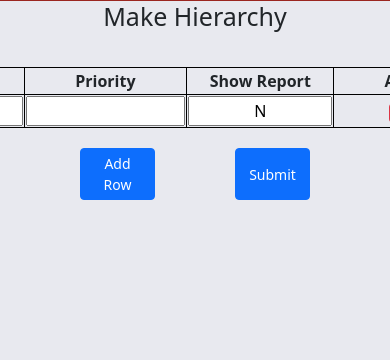
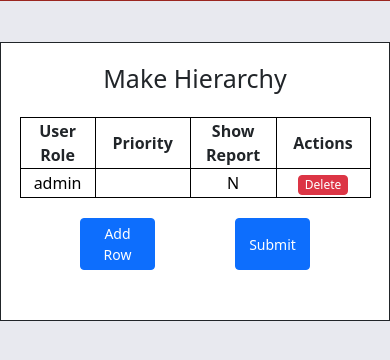
Before and after one commit to rohan-raut/Work-Compliance-System, a Django app: template templates/make_hierarchy.html in a window 390 px wide; the page is wider, and only the part inside the window is pictured. Shown: the part 55-415 px from the top of that part. Run offline with Django 4.2, Linux system fonts and the light colour scheme; the template is opened without the code that fills it: most values are stand-ins (such as "Sample title", 1, 10 or a date in 2020).

Commit message:
Made Hierarchy page responsive

```diff
--- a/static/make_hierarchy.css
+++ b/static/make_hierarchy.css
@@ -7,7 +7,7 @@
 }
 
 table{
-    width: 600px;
+    /* width: 600px; */
     text-align: center;
     justify-content: center;
 }
@@ -20,6 +20,11 @@
 input{
     width: 100%;
     text-align: center;
+    border: none;
+}
+
+input:focus{
+    outline: none;
 }
 
 button{
@@ -44,3 +49,35 @@
     padding: 0px 6px;
     font-size: 12px;
 }
+
+.main_content{
+    background-color: white;
+    padding-top: 20px;
+    padding-bottom: 50px;
+    margin-top: 25px;
+}
+
+
+@media screen and (max-width: 576px){
+    table{
+        width: 90vw;
+    }
+}
+
+@media screen and (min-width: 576px) and (max-width: 768px){
+    table{
+        width: 65vw;
+    }
+}
+
+@media screen and (min-width: 768px) and (max-width: 992px){
+    table{
+        width: 70vw;
+    }
+}
+
+@media screen and (min-width: 992px){
+    table{
+        width: 700px;
+    }
+}
--- a/templates/make_hierarchy.html
+++ b/templates/make_hierarchy.html
@@ -8,12 +8,13 @@
 
 {% block body %}
 
-<h1>Make Hierarchy</h1>
-
-<div class="table_container d-flex justify-content-center m-3">
+<div class="container mt-3 mb-3">
+    <div class="row justify-content-center">
+        <div class="col-12 col-sm-12 col-md-12 col-lg-9 border border-dark main_content">
+            <h1 class="mb-4">Make Hierarchy</h1>
             <form method="post" action="/make-hierarchy/">
                 {% csrf_token %}
-        <table id="hierarchy_table">
+                <table id="hierarchy_table" align="center">
                     <tr>
                       <th>User Role</th>
                       <th>Priority</th>
@@ -37,9 +38,16 @@
                     <button id="submit_btn" type="submit" class="btn btn-sm btn-primary">Submit</button>
                 </div>
             </form>
+        </div>
+    </div>
+</div>
 
-    <script src="/static/make_hierarchy.js"></script>
-</div>
+
+
+<!-- <div class="table_container d-flex justify-content-center m-3">
+
+
+</div> -->
 
 
 
@@ -50,5 +58,6 @@
     let cnt_rows = {{rows}}
 </script>
 
+<script src="/static/make_hierarchy.js"></script>
 
 {% endblock body %}
```
Also changed, not shown: db.sqlite3. Lines whose indentation alone changed are shown as unchanged.
